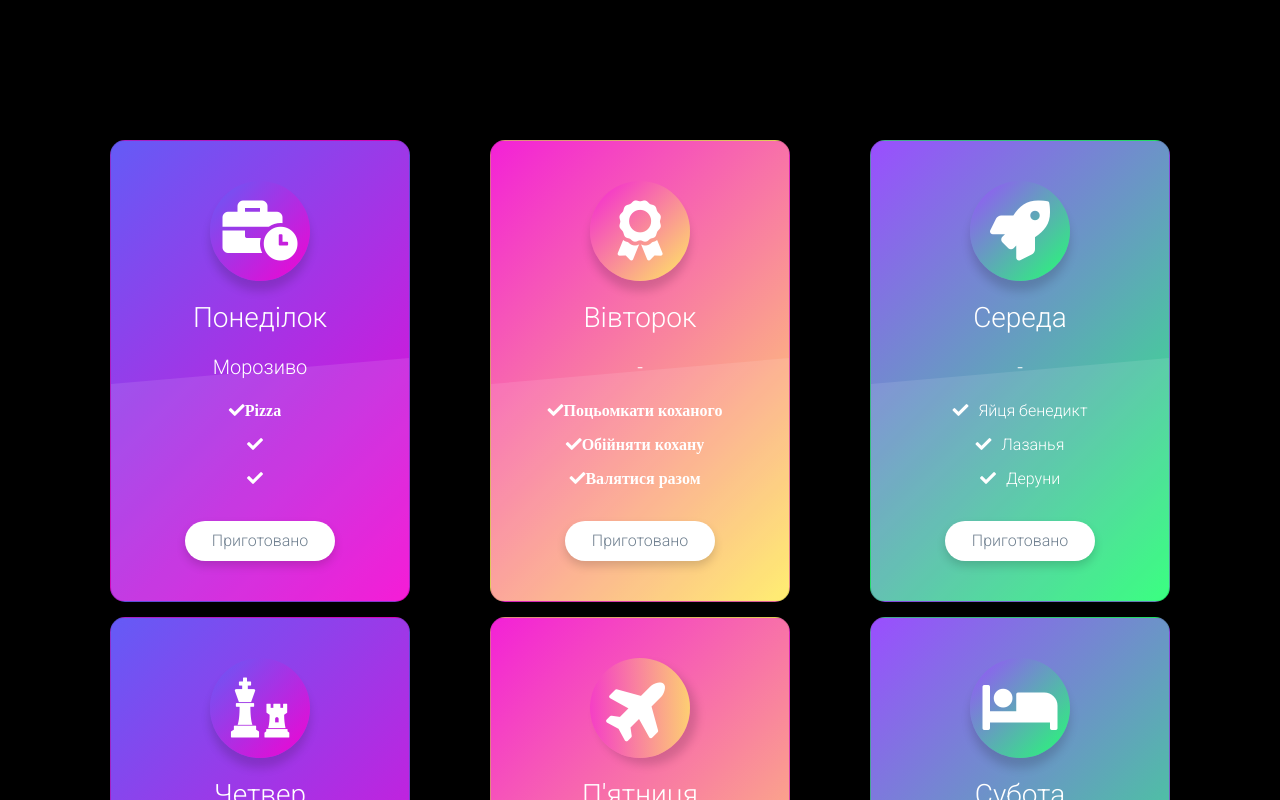
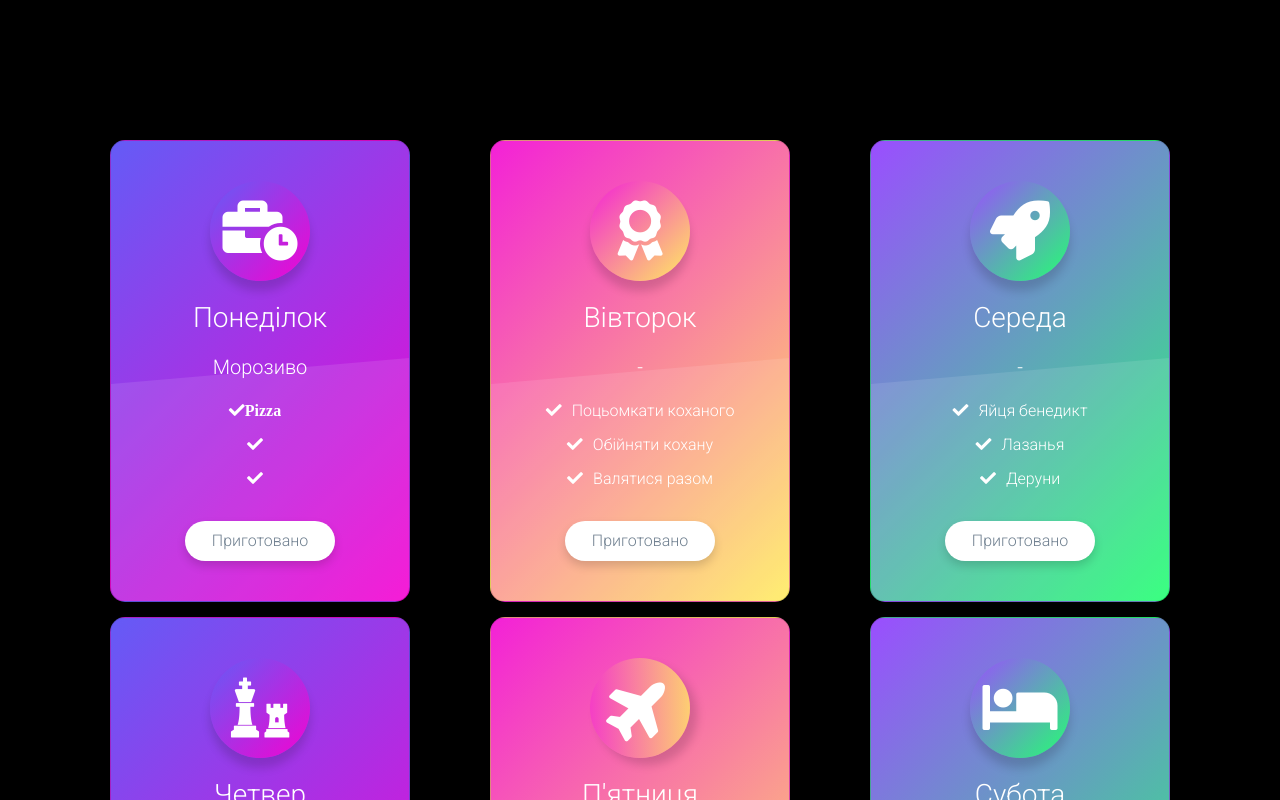
Before and after one commit to rommatdevops/home_menu, a plain HTML site: page index.html in a window 1280 px wide. Shown: the top 800 px of the page. Drawn offline with nearby package versions, Linux system fonts and the light colour scheme.

Commit message:
Changed some text in index.html to make correct font

```diff
--- a/index.html
+++ b/index.html
@@ -54,9 +54,9 @@
                                 </div>
                                 <div class="option">
                                 <ul>
-                                    <li><i class="fas fa-check" aria-hidden="true">Поцьомкати коханого</i></li>
-                                    <li><i class="fas fa-check" aria-hidden="true">Обійняти кохану</i></li>
-                                    <li><i class="fas fa-check" aria-hidden="true">Валятися разом</i></li>
+                                    <li><i class="fas fa-check" aria-hidden="true"></i>Поцьомкати коханого</li>
+                                    <li><i class="fas fa-check" aria-hidden="true"></i>Обійняти кохану</li>
+                                    <li><i class="fas fa-check" aria-hidden="true"></i>Валятися разом</li>
                                 </ul>
                                 </div>
                                 <a href="#">Приготовано</a>
```
